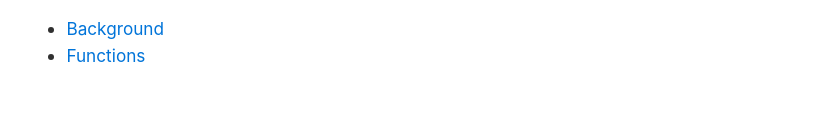
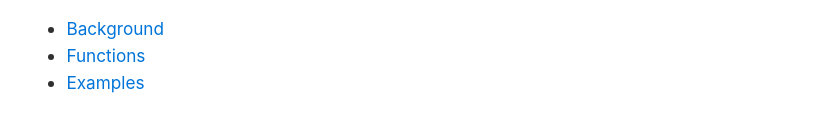
Before and after one commit to Ennuk3/NeuralNetworkDataPrep, a plain HTML site: page docs/index.html in a window 1280 px wide. Shown: the part 902-1034 px from the top of the page, without its empty margins (224-1044 px from the left). Drawn offline with Linux system fonts and the light colour scheme.

Commit message:
Added examples page

```diff
--- a/docs/index.html
+++ b/docs/index.html
@@ -25,6 +25,7 @@
       <ul>
         <li><a href="background.html" title="Background">Background</a></li>
         <li><a href="functions.html" title="Functions">Functions</a></li>
+        <li><a href="examples.html" title="Examples">Examples</a></li>
        </ul>
 
 
```
